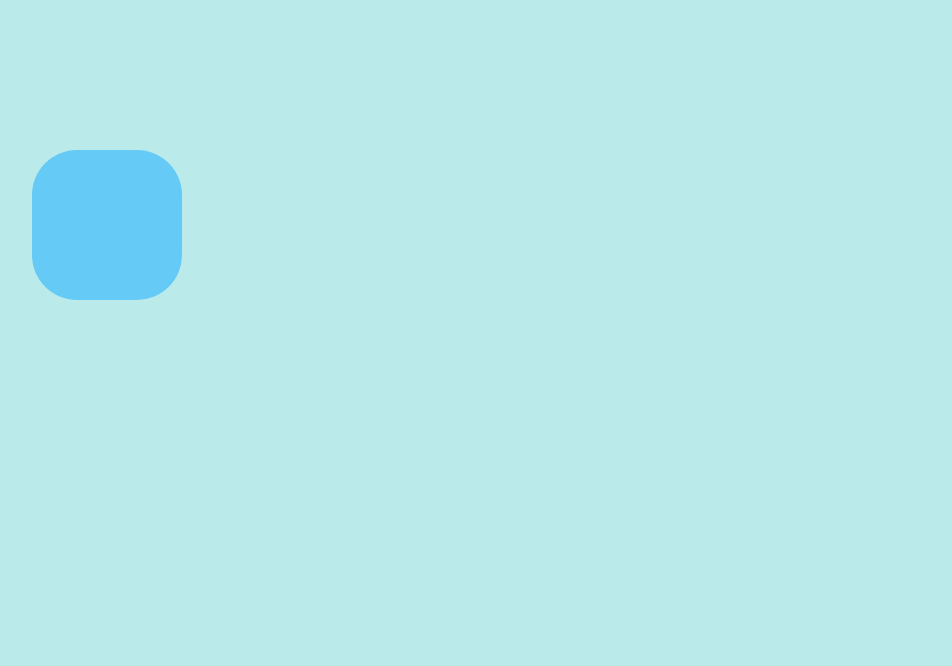
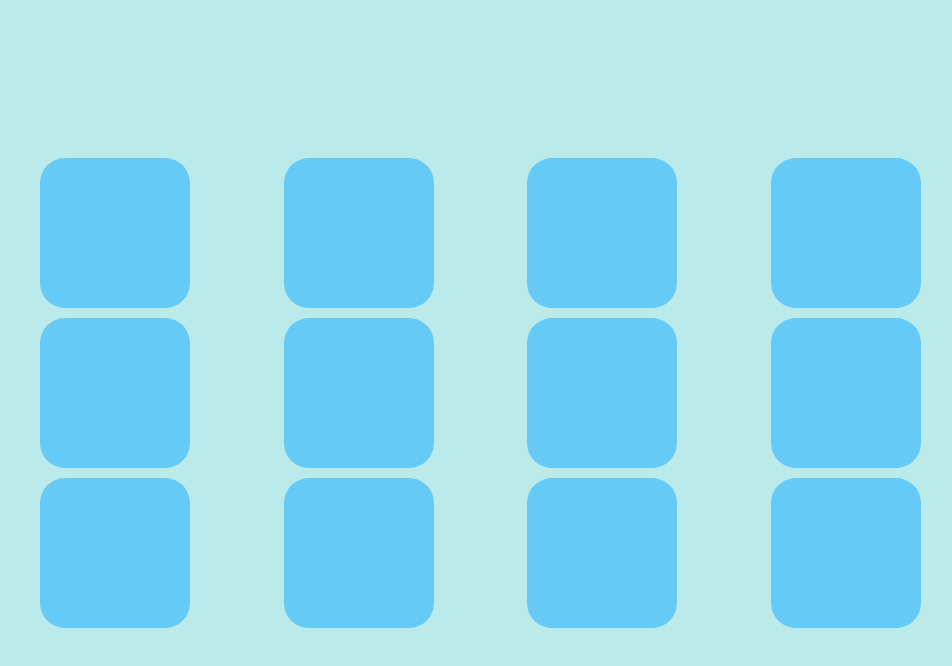
Before and after one commit to adriandcoding/aplicacionmemoria, a website built with Vite: page index.html in a window 1280 px wide. Shown: the whole page, without its empty margins (118-1070 px from the left). Built offline with nearby package versions, Linux system fonts and the light colour scheme.

Commit message:
añadiendo grid

```diff
--- a/index.html
+++ b/index.html
@@ -12,9 +12,18 @@
 <body>
   <main>
     <section class="container">
-      <div class=image-container id="imageContainer">
-
-      </div>
+      <div class=image-container id="imageContainer"></div>
+      <div class=image-container id="imageContainer"></div>
+      <div class=image-container id="imageContainer"></div>
+      <div class=image-container id="imageContainer"></div>
+      <div class=image-container id="imageContainer"></div>
+      <div class=image-container id="imageContainer"></div>
+      <div class=image-container id="imageContainer"></div>
+      <div class=image-container id="imageContainer"></div>
+      <div class=image-container id="imageContainer"></div>
+      <div class=image-container id="imageContainer"></div>
+      <div class=image-container id="imageContainer"></div>
+      <div class=image-container id="imageContainer"></div>
     </section>
   </main>
   <script type="module" src="/src/main.ts"></script>
--- a/src/show card and rotate/main.ts
+++ b/src/show card and rotate/main.ts
@@ -5,7 +5,7 @@ export function changeImage(): void {
     const img = document.createElement('img');
 
     // Establece la URL de la imagen
-    img.src ="https://raw.githubusercontent.com/Lemoncode/fotos-ejemplos/main/memo/6.png" // Reemplaza esta URL con la URL de tu imagen
+    img.src ="https://raw.githubusercontent.com/Lemoncode/fotos-ejemplos/main/memo/6.png"
 
     // Establece atributos opcionales como el ancho, el alto y el texto alternativo
     img.width = 150;
--- a/src/shuffle array/main.ts
+++ b/src/shuffle array/main.ts
@@ -1,8 +1,3 @@
-
-
-
-
-
 const shuffleArray = <T>(arrayCartas: T[]): T[] => {
     // Crea una copia del array original para no modificarlo directamente
     const shuffledArray = arrayCartas.slice();
--- a/src/style.css
+++ b/src/style.css
@@ -2,36 +2,34 @@
   background-color: rgb(187, 234, 234);
   box-sizing: border-box;
   position: relative;
-  min-width: 0;
-  margin:0
+
 
 }
 
 body {
   min-height: 100dvh;
 }
-main{
+
+main {
   padding: 150px 150px;
+}
+
+.container {
+  display: grid;
+  grid-template-columns: repeat(4, 1fr);
+  grid-template-rows: repeat(3, auto);
+  gap: 10px;
+
 }
 
 .image-container {
   cursor: pointer;
   width: 150px;
   height: 150px;
-  border-radius: 45px;
-  -webkit-border-radius: 45px;
-  -moz-border-radius: 45px;
-  -ms-border-radius: 45px;
-  -o-border-radius: 45px;
+  border-radius: 25px;
+  -webkit-border-radius: 25px;
+  -moz-border-radius: 25px;
+  -ms-border-radius: 25px;
+  -o-border-radius: 25px;
   background-color: rgb(101, 202, 245);
 }
-.image-show{
-  width: 150px;
-  height: 150px;
-  border-radius: 45px;
-  -webkit-border-radius: 45px;
-  -moz-border-radius: 45px;
-  -ms-border-radius: 45px;
-  -o-border-radius: 45px;
-  background-color: rgb(101, 202, 245);
-}
```
